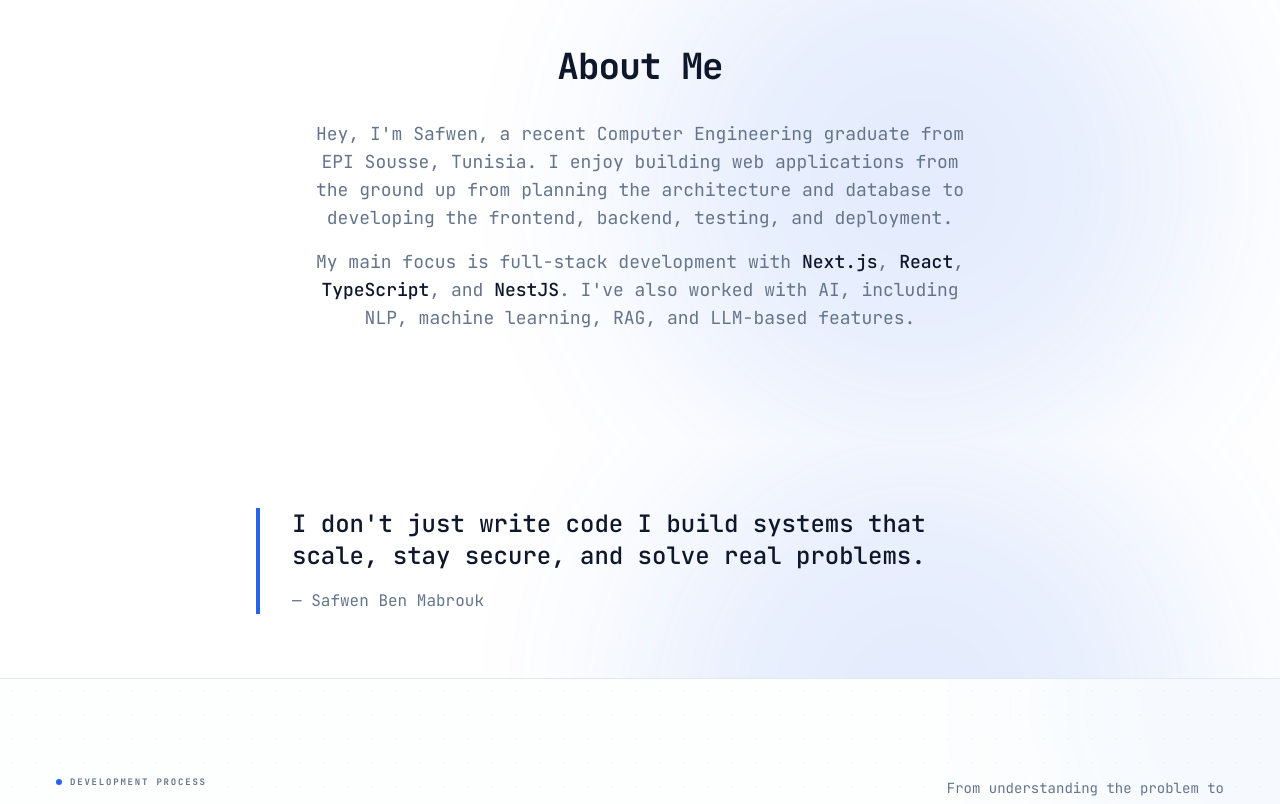
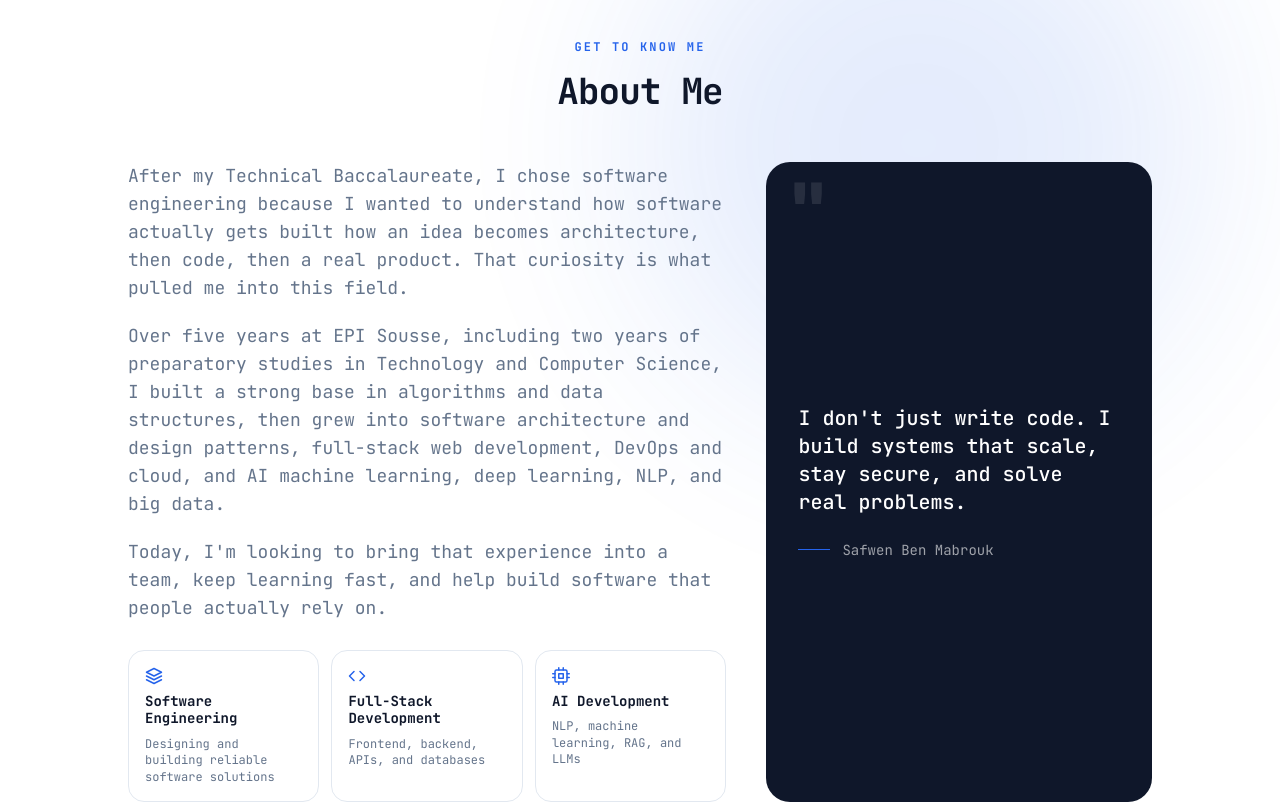
Before and after one commit to Safwen-bm/portfolio-project, a Next.js app: page / in a window 1280 px wide. Shown: the part 1500-2304 px from the top of the page. Built offline with nearby package versions, Linux system fonts and the light colour scheme.

Commit message:
Adding the About me new and the roadmap

```diff
--- a/app/page.jsx
+++ b/app/page.jsx
@@ -2,7 +2,13 @@
 "use client";
 
 import { Button } from "@/components/ui/button";
-import { FiDownload, FiGithub, FiLinkedin, FiMail, FiArrowRight } from "react-icons/fi";
+import {
+  FiDownload,
+  FiGithub,
+  FiLinkedin,
+  FiMail,
+  FiArrowRight,
+} from "react-icons/fi";
 import Photo from "@/components/Photo";
 import Stats from "@/components/Stats";
 import { motion } from "framer-motion";
@@ -17,9 +23,18 @@ import AmbientGlow from "@/components/AmbientGlow";
 import TechMarquee from "@/components/TechMarquee";
 
 const techStack = [
-  { name: "React" }, { name: "Next.js" }, { name: "Node.js" }, { name: "NestJS" },
-  { name: "TypeScript" }, { name: "PostgreSQL" }, { name: "MongoDB" }, { name: "Prisma" },
-  { name: "Python" }, { name: "Docker" }, { name: "Git" }, { name: "Tailwind" },
+  { name: "React" },
+  { name: "Next.js" },
+  { name: "Node.js" },
+  { name: "NestJS" },
+  { name: "TypeScript" },
+  { name: "PostgreSQL" },
+  { name: "MongoDB" },
+  { name: "Prisma" },
+  { name: "Python" },
+  { name: "Docker" },
+  { name: "Git" },
+  { name: "Tailwind" },
 ];
 
 const Home = () => {
@@ -52,19 +67,17 @@ const Home = () => {
                 <br />
                 complicated ideas
                 <br />
-                into{" "}
-                <span className="text-accent">simple software.</span>
+                into <span className="text-accent">simple software.</span>
               </h1>
 
               {/* Description */}
-              <p className="mt-6 text-base md:text-lg text-muted leading-relaxed max-w-xl mx-auto lg:mx-0">
-                I'm Safwen, a Full-Stack Software Engineer focused on building
-                reliable web applications. I work across the stack with{" "}
+              <p className="mt-6 text-lg md:text-xl text-muted leading-relaxed max-w-xl mx-auto lg:mx-0">
+                I'm Safwen, a developer who turns ideas into real products using{" "}
                 <span className="font-medium text-ink">Next.js</span>,{" "}
                 <span className="font-medium text-ink">React</span>,{" "}
                 <span className="font-medium text-ink">TypeScript</span>, and{" "}
-                <span className="font-medium text-ink">NestJS</span> from
-                database design and APIs to the final interface.
+                <span className="font-medium text-ink">NestJS</span>, with AI
+                woven in through NLP, RAG, and LLMs when it earns its place.
               </p>
 
               {/* Buttons */}
@@ -195,7 +208,9 @@ const Home = () => {
           >
             <div className="text-center mb-10">
               <h2 className="h2 text-ink">Tech Stack</h2>
-              <p className="text-muted mt-2">Full-stack, AI, and DevOps the tools I use daily</p>
+              <p className="text-muted mt-2">
+                Full-stack, AI, and DevOps the tools I use daily
+              </p>
             </div>
           </motion.div>
           <motion.div
@@ -212,27 +227,6 @@ const Home = () => {
       {/* ==================== ABOUT ME ==================== */}
       <AboutSection />
 
-      {/* ==================== QUOTE ==================== */}
-      <section className="relative isolate overflow-hidden py-10 md:py-16">
-        <AmbientGlow variant="center" />
-        <div className="relative z-10 container mx-auto px-4">
-          <motion.div
-            initial={{ opacity: 0 }}
-            whileInView={{ opacity: 1 }}
-            viewport={{ once: true }}
-            transition={{ duration: 0.6 }}
-            className="text-center"
-          >
-            <div className="max-w-3xl mx-auto border-l-4 border-accent pl-6 md:pl-8 text-left">
-              <p className="text-xl md:text-2xl font-medium text-ink leading-relaxed">
-                I don't just write code I build systems that scale, stay secure, and solve real problems.
-              </p>
-              <p className="mt-4 text-muted">— Safwen Ben Mabrouk</p>
-            </div>
-          </motion.div>
-        </div>
-      </section>
-
       {/* ==================== FROM IDEA TO PRODUCTION ==================== */}
       <RoadmapSection />
       <WorkSection />
--- a/components/about/AboutSection.jsx
+++ b/components/about/AboutSection.jsx
@@ -1,8 +1,26 @@
-// components/about/AboutSection.jsx
 "use client";
 
 import { motion } from "framer-motion";
 import AmbientGlow from "@/components/AmbientGlow";
+import { FiLayers, FiCode, FiCpu } from "react-icons/fi";
+
+const highlights = [
+  {
+    icon: FiLayers,
+    label: "Software Engineering",
+    desc: "Designing and building reliable software solutions",
+  },
+  {
+    icon: FiCode,
+    label: "Full-Stack Development",
+    desc: "Frontend, backend, APIs, and databases",
+  },
+  {
+    icon: FiCpu,
+    label: "AI Development",
+    desc: "NLP, machine learning, RAG, and LLMs",
+  },
+];
 
 const AboutSection = () => {
   return (
@@ -14,34 +32,86 @@ const AboutSection = () => {
           whileInView={{ opacity: 1, y: 0 }}
           viewport={{ once: true }}
           transition={{ duration: 0.6 }}
-          className="text-center mb-8"
+          className="text-center mb-12"
         >
-          <h2 className="h2 text-ink">About Me</h2>
+          <span className="text-xs font-semibold tracking-[0.18em] uppercase text-accent">
+            Get to know me
+          </span>
+          <h2 className="h2 text-ink mt-3">About Me</h2>
         </motion.div>
 
+        <div className="max-w-5xl mx-auto grid grid-cols-1 md:grid-cols-5 gap-8 md:gap-10 items-stretch">
+          {/* LEFT — story + highlight cards */}
           <motion.div
             initial={{ opacity: 0, y: 20 }}
             whileInView={{ opacity: 1, y: 0 }}
             viewport={{ once: true }}
             transition={{ duration: 0.6, delay: 0.1 }}
-          className="max-w-2xl mx-auto text-center space-y-4"
+            className="md:col-span-3 space-y-5"
           >
             <p className="text-muted leading-relaxed text-base md:text-lg">
-            Hey, I&apos;m Safwen, a recent Computer Engineering graduate from
-            EPI Sousse, Tunisia. I enjoy building web applications from the
-            ground up from planning the architecture and database to
-            developing the frontend, backend, testing, and deployment.
+              After my Technical Baccalaureate, I chose software engineering
+              because I wanted to understand how software actually gets built
+              how an idea becomes architecture, then code, then a real product.
+              That curiosity is what pulled me into this field.
             </p>
             <p className="text-muted leading-relaxed text-base md:text-lg">
-            My main focus is full-stack development with{" "}
-            <span className="text-ink font-medium">Next.js</span>,{" "}
-            <span className="text-ink font-medium">React</span>,{" "}
-            <span className="text-ink font-medium">TypeScript</span>, and{" "}
-            <span className="text-ink font-medium">NestJS</span>. I&apos;ve
-            also worked with AI, including NLP, machine learning, RAG, and
-            LLM-based features.
+              Over five years at EPI Sousse, including two years of preparatory
+              studies in Technology and Computer Science, I built a strong base
+              in algorithms and data structures, then grew into software
+              architecture and design patterns, full-stack web development,
+              DevOps and cloud, and AI machine learning, deep learning, NLP,
+              and big data.
             </p>
+            <p className="text-muted leading-relaxed text-base md:text-lg">
+              Today, I'm looking to bring that experience into a team, keep
+              learning fast, and help build software that people actually rely
+              on.
+            </p>
+
+            <div className="grid sm:grid-cols-3 gap-3 pt-2">
+              {highlights.map(({ icon: Icon, label, desc }, i) => (
+                <motion.div
+                  key={i}
+                  initial={{ opacity: 0, y: 14 }}
+                  whileInView={{ opacity: 1, y: 0 }}
+                  viewport={{ once: true }}
+                  transition={{ duration: 0.4, delay: 0.15 + i * 0.08 }}
+                  className="flex flex-col gap-2 bg-white border border-line rounded-2xl p-4 hover:border-accent/40 hover:shadow-md transition-all duration-300"
+                >
+                  <Icon className="text-accent" size={18} />
+                  <p className="text-sm font-semibold text-ink leading-tight">
+                    {label}
+                  </p>
+                  <p className="text-xs text-muted leading-snug">{desc}</p>
                 </motion.div>
+              ))}
+            </div>
+          </motion.div>
+
+          {/* RIGHT — quote card */}
+          <motion.div
+            initial={{ opacity: 0, y: 20 }}
+            whileInView={{ opacity: 1, y: 0 }}
+            viewport={{ once: true }}
+            transition={{ duration: 0.6, delay: 0.2 }}
+            className="md:col-span-2"
+          >
+            <div className="relative bg-ink rounded-3xl p-7 md:p-8 h-full flex flex-col justify-center overflow-hidden">
+              <span className="absolute top-3 left-5 text-7xl font-black text-white/10 leading-none select-none">
+                "
+              </span>
+              <p className="relative text-white text-lg md:text-xl font-medium leading-relaxed">
+                I don&apos;t just write code. I build systems that scale, stay
+                secure, and solve real problems.
+              </p>
+              <div className="relative mt-6 flex items-center gap-3">
+                <span className="h-px w-8 bg-accent" />
+                <p className="text-white/60 text-sm">Safwen Ben Mabrouk</p>
+              </div>
+            </div>
+          </motion.div>
+        </div>
       </div>
     </section>
   );
```
Also changed, not shown: 1 other file (tests, documents, lock files or other folders). Lines whose indentation alone changed are shown as unchanged.
